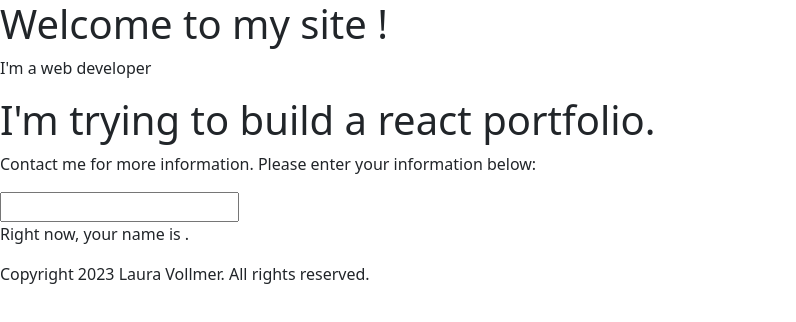
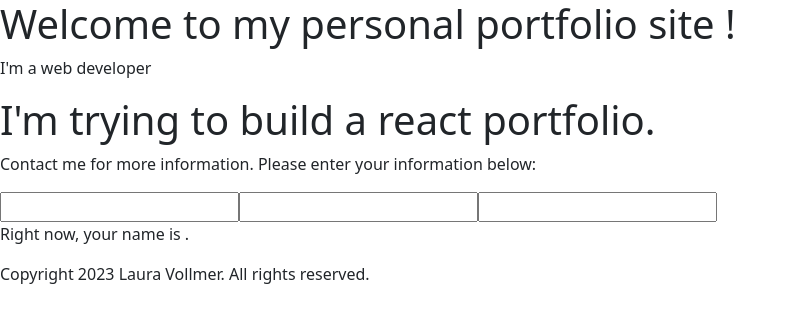
Before and after one commit to lavollmer/react-personal-website, a React (Vite) app: page / in a window 1280 px wide. Shown: the top 322 px of the page, without its empty margins (0-796 px from the left). Built offline with nearby package versions, Linux system fonts and the light colour scheme.

Commit message:
working on header and contact

```diff
--- a/src/App.jsx
+++ b/src/App.jsx
@@ -7,14 +7,18 @@ import Home from "./components/Home";
 import "bootstrap/dist/css/bootstrap.min.css";
 
 export default function App() {
-  const [contactInfo, setContactInfo] = useState("");
+  const [contactData, setContactData] = useState({
+    name: "",
+    email: "",
+    info: "",
+  });
 
   return (
     <>
       <div>
-        <Header contactInfo={contactInfo} />
+        <Header contactData={contactData} />
         <Home />
-        <Contact contactInfo={contactInfo} setContactInfo={setContactInfo} />
+        <Contact contactData={contactData} setContactData={setContactData} />
         <Footer />
       </div>
     </>
--- a/src/components/Contact.jsx
+++ b/src/components/Contact.jsx
@@ -1,7 +1,21 @@
 export default function Contact(props) {
+  // function handleInputChange(e) {
+  //   if (e.target.name === "name") {
+  //     //cloning contactData and updating the target value of name
+  //     //destructuring the original part
+  //     props.setContactData({ ...props.contactData, name: e.target.value });
+  //   } else if (e.target.name === "email") {
+  //     props.setContactData({ ...props.contactData, email: e.target.value });
+  //   } else {
+  //     props.setContactData({ ...props.contactData, info: e.target.value });
+  //   }
+  // }
+
   function handleInputChange(e) {
-    console.log("hello");
-    props.setContactInfo(e.target.value);
+    props.setContactData({
+      ...props.contactData,
+      [e.target.name]: e.target.value,
+    });
   }
 
   return (
@@ -16,12 +30,26 @@ export default function Contact(props) {
           <input
             type="text"
             name="name"
-            value={props.contactInfo}
+            value={props.contactData.name}
+            onChange={handleInputChange}
+          />
+
+          <input
+            type="text"
+            name="email"
+            value={props.contactData.email}
+            onChange={handleInputChange}
+          />
+
+          <input
+            type="text"
+            name="info"
+            value={props.contactData.info}
             onChange={handleInputChange}
           />
         </form>
 
-        <p>Right now, your name is {props.contactInfo}.</p>
+        <p>Right now, your name is {props.contactData.name}.</p>
       </div>
     </>
   );
--- a/src/components/Header.jsx
+++ b/src/components/Header.jsx
@@ -1,7 +1,7 @@
 export default function Header(props) {
   return (
     <header>
-      <h1>Welcome to my site {props.contactInfo}!</h1>
+      <h1>Welcome to my personal portfolio site {props.contactData.name}!</h1>
       <p>I'm a web developer</p>
     </header>
   );
```
